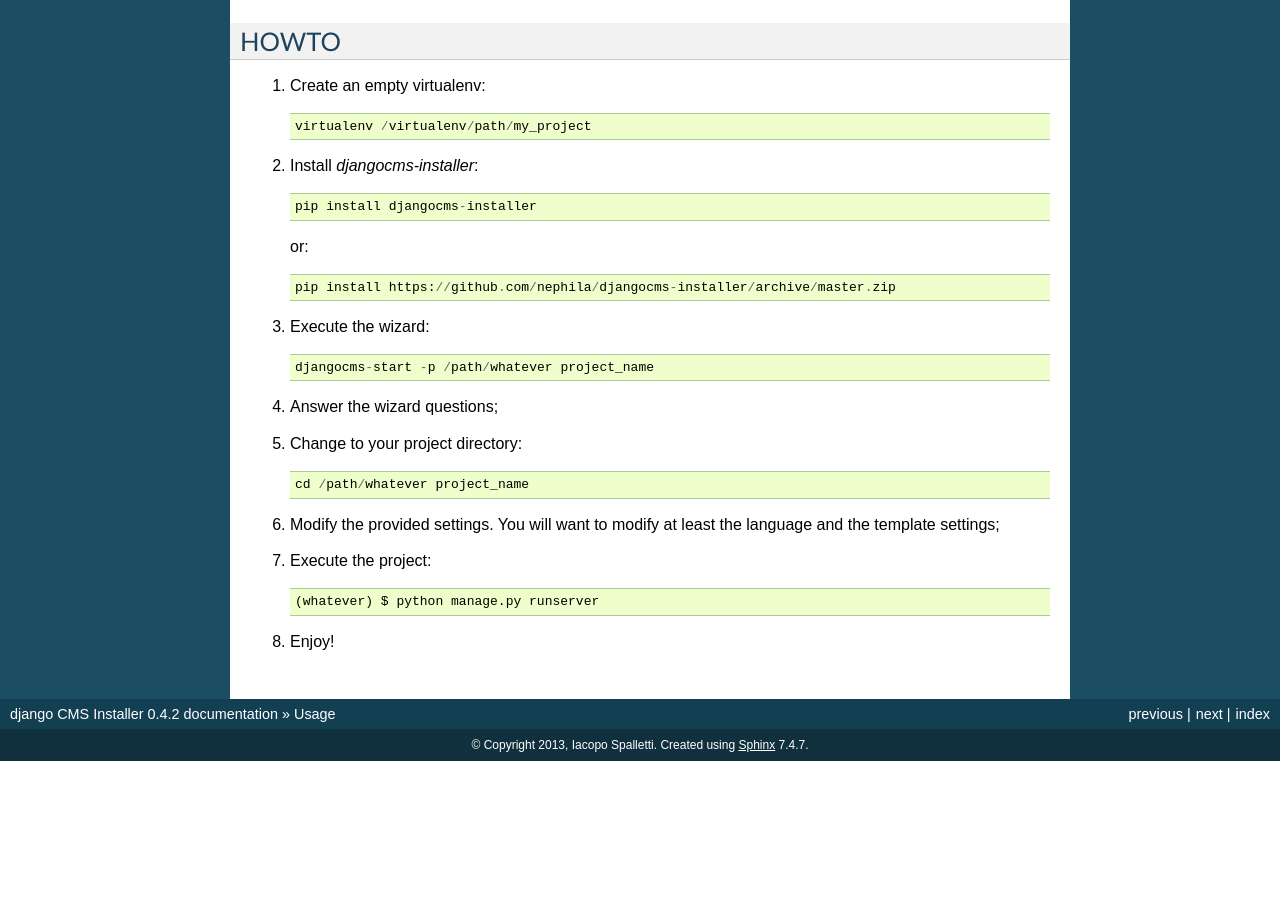
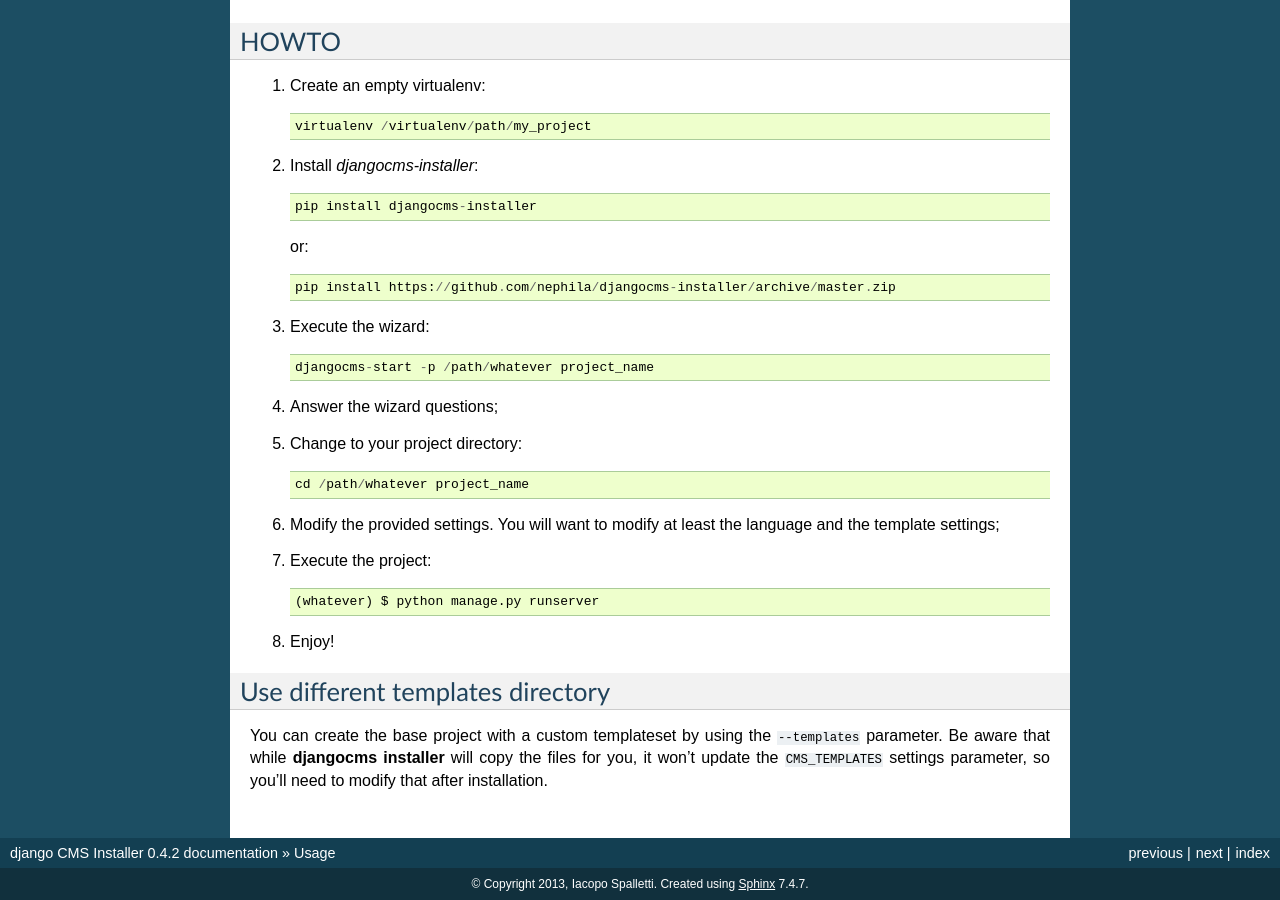
Before and after one commit to nephila/djangocms-installer, a Sphinx documentation site: the page built from docs/usage.rst, in a window 1280 px wide and 900 px high, scrolled down 922 px. Built offline with Sphinx 7.4.7, drawn with Linux system fonts in a browser that asks for light colours; formulas are drawn with MathJax 3; before the commit the page ends 1683 px from its top, so only the background shows below that; some of the changed text lies outside the part shown.

Commit message:
Add documentation for templates parameter

```diff
--- a/HISTORY.rst
+++ b/HISTORY.rst
@@ -8,6 +8,7 @@
 
 * Add dump-requirements argument
 * Add FAQ section
+* Add templates argument
 * Documentation update
 
 0.4.2 (2014-04-26)
--- a/docs/reference.rst
+++ b/docs/reference.rst
@@ -26,8 +26,10 @@
 * ``--languages``, ``-l``: Languages to enable. Option can be provided multiple times, or as a comma separated list
 * ``--django-version``: Django version;  choices: ``1.4|1.5|1.6|stable``, default: ``stable``
 * ``--cms-version``, ``-v``: django CMS version, choices: ``2.4|3.0|stable|develop``. default: ``stable``
-* ``--bootstrap``, ``-v``: Use Twitter Bootstrap as theme, choices: ``yes|no``, default: ``no``
-* ``--starting-page``, ``-v``: Load a starting page with examples after installation, choices: ``yes|no``, default: ``no``
+* ``--bootstrap``: Use Twitter Bootstrap as theme, choices: ``yes|no``, default: ``no``
+* ``--starting-page``: Load a starting page with examples after installation, choices: ``yes|no``, default: ``no``
+* ``--templates``: Use a custom directory as template source; is checked to be a valid path, otherwise the
+  shipped templates are used
 
 .. note:: the ``stable`` keyword is expanded to the following Django version::
 
--- a/docs/usage.rst
+++ b/docs/usage.rst
@@ -91,3 +91,10 @@
     (whatever) $ python manage.py runserver
 
 #. Enjoy!
+
+Use different templates directory
+---------------------------------
+
+You can create the base project with a custom templateset by using the ``--templates`` parameter.
+Be aware that while **djangocms installer** will copy the files for you, it won't update the ``CMS_TEMPLATES`` settings
+parameter, so you'll need to modify that after installation.
```
